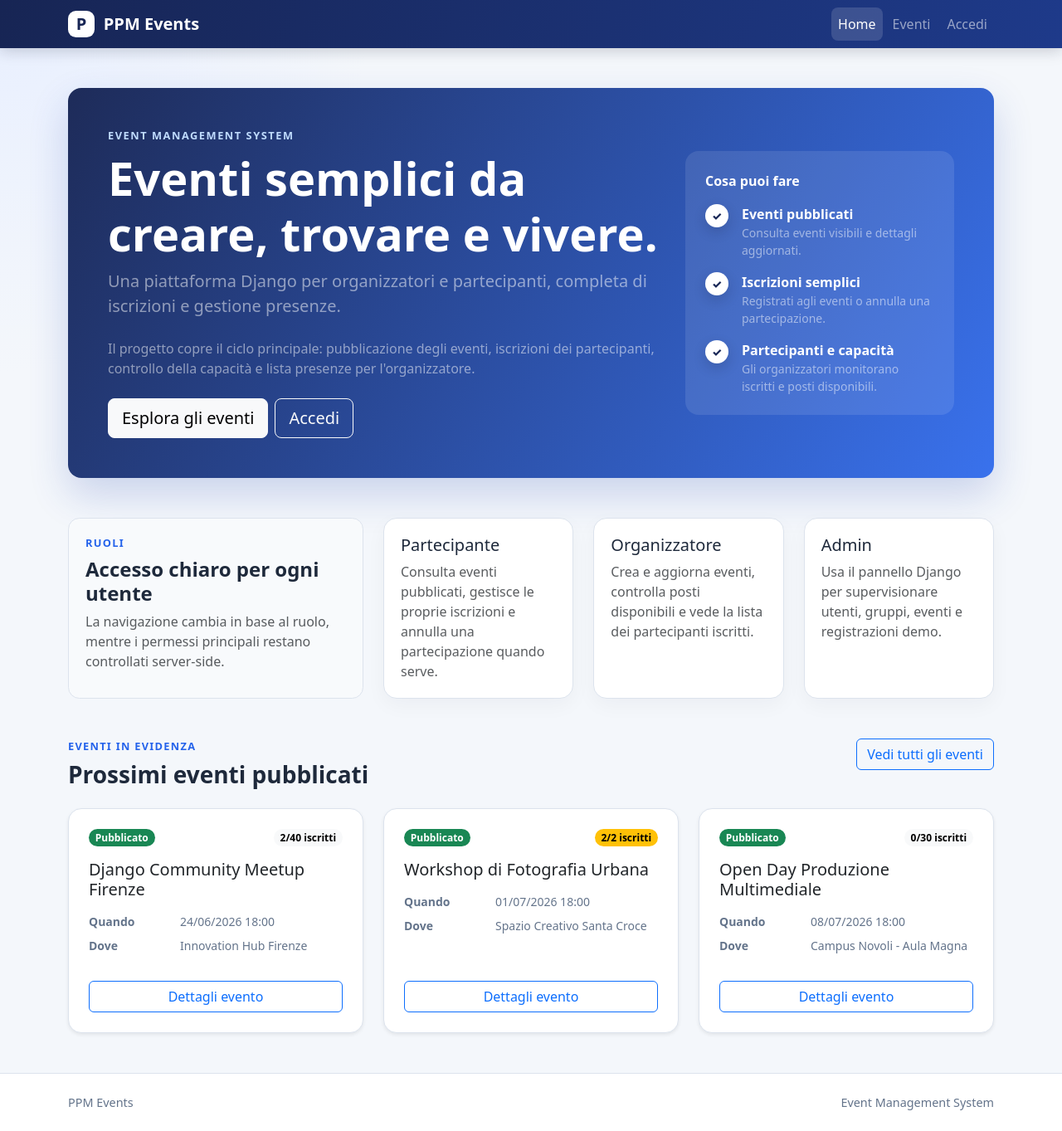
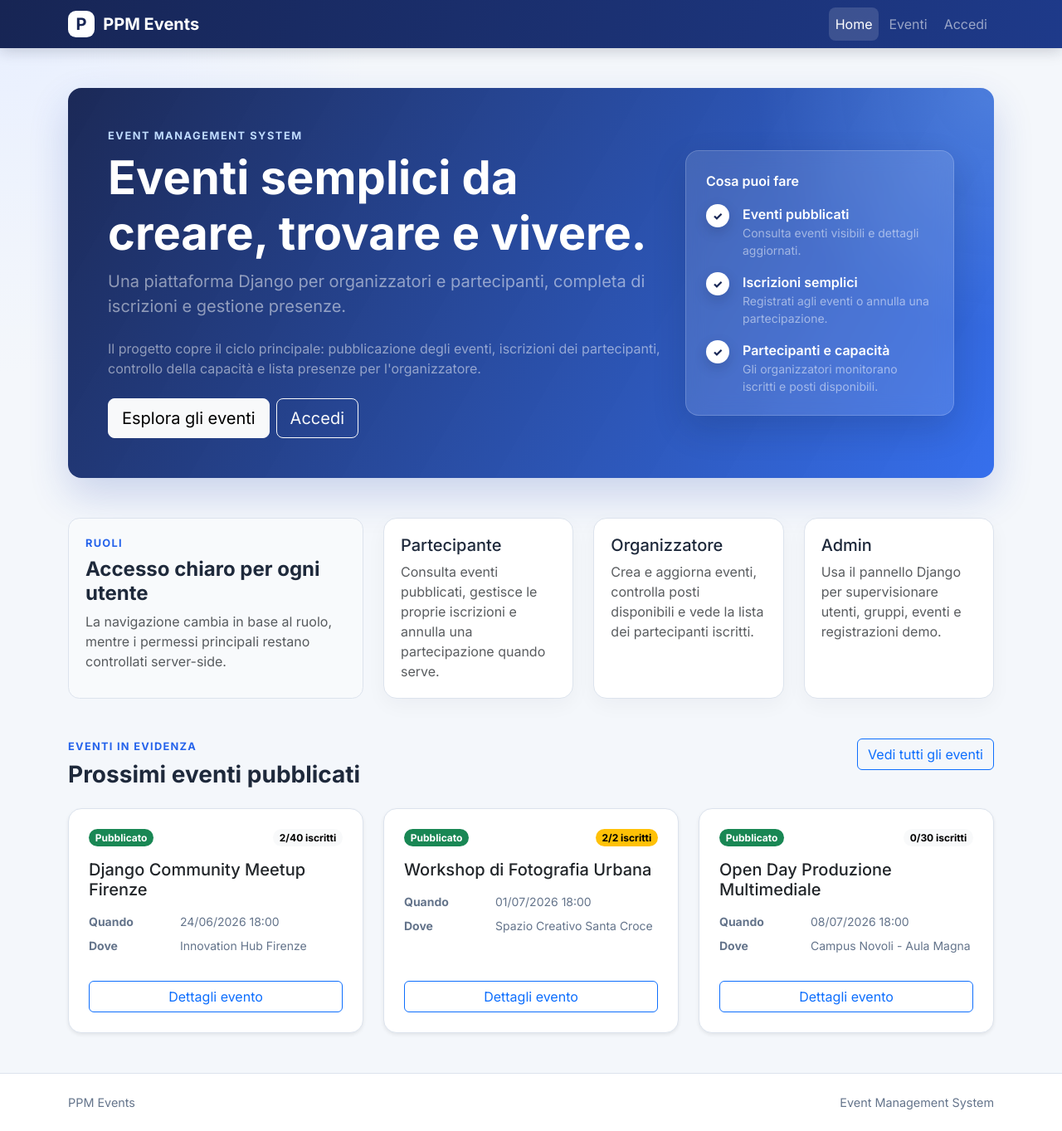
Before and after one commit to Adrycasta04/PPM-Event-Management, a Django app: page / in a window 1280 px wide. Shown: the whole page at 83% size. Run offline with Django 5.2, Linux system fonts and the light colour scheme; data comes from the database, SQL or seed files in the repository.

Commit message:
Refine homepage visual styling

```diff
--- a/static/css/styles.css
+++ b/static/css/styles.css
@@ -17,6 +17,7 @@ body {
     display: flex;
     flex-direction: column;
     color: #1e293b;
+    font-family: "Inter", system-ui, -apple-system, BlinkMacSystemFont, "Segoe UI", sans-serif;
     background:
         radial-gradient(circle at top left, #e8efff 0, transparent 28rem),
         var(--ppm-background);
@@ -94,7 +95,8 @@ button:focus-visible,
     overflow: hidden;
     color: #fff;
     background:
-        linear-gradient(120deg, rgba(23, 37, 84, 0.97), rgba(37, 99, 235, 0.9));
+        radial-gradient(circle at top right, rgba(147, 197, 253, 0.28), transparent 18rem),
+        linear-gradient(120deg, rgba(23, 37, 84, 0.98), rgba(37, 99, 235, 0.92));
     border: 0;
     box-shadow: 0 1.25rem 3rem rgba(30, 64, 175, 0.2);
 }
@@ -121,6 +123,26 @@ button:focus-visible,
     box-shadow: 0 0.35rem 0.9rem rgba(15, 23, 42, 0.18);
 }
 
+.hero-feature-panel {
+    background: rgba(255, 255, 255, 0.12);
+    border: 1px solid rgba(255, 255, 255, 0.18);
+    box-shadow: 0 1rem 2.5rem rgba(15, 23, 42, 0.16);
+    backdrop-filter: blur(0.7rem);
+}
+
+.btn {
+    transition:
+        color 160ms ease,
+        background-color 160ms ease,
+        border-color 160ms ease,
+        box-shadow 160ms ease,
+        transform 160ms ease;
+}
+
+.btn:hover {
+    transform: translateY(-0.08rem);
+}
+
 .page-header {
     margin-bottom: 2rem;
 }
@@ -139,10 +161,14 @@ button:focus-visible,
 }
 
 .event-card {
-    transition: transform 160ms ease, box-shadow 160ms ease;
+    transition:
+        border-color 160ms ease,
+        transform 160ms ease,
+        box-shadow 160ms ease;
 }
 
 .event-card:hover {
+    border-color: rgba(37, 99, 235, 0.22);
     transform: translateY(-0.2rem);
     box-shadow: 0 1rem 2rem rgba(15, 23, 42, 0.1) !important;
 }
@@ -295,6 +321,14 @@ textarea.form-control {
         transition: none;
     }
 
+    .btn {
+        transition: none;
+    }
+
+    .btn:hover {
+        transform: none;
+    }
+
     .event-card:hover {
         transform: none;
     }
--- a/templates/base.html
+++ b/templates/base.html
@@ -5,6 +5,12 @@
     <meta charset="utf-8">
     <meta name="viewport" content="width=device-width, initial-scale=1">
     <title>{% block title %}PPM Events{% endblock %}</title>
+    <link rel="preconnect" href="https://fonts.googleapis.com">
+    <link rel="preconnect" href="https://fonts.gstatic.com" crossorigin>
+    <link
+        href="https://fonts.googleapis.com/css2?family=Inter:wght@400;500;600;700;800&display=swap"
+        rel="stylesheet"
+    >
     <link
         href="https://cdn.jsdelivr.net/npm/bootstrap@5.3.3/dist/css/bootstrap.min.css"
         rel="stylesheet"
--- a/templates/events/home.html
+++ b/templates/events/home.html
@@ -48,7 +48,7 @@
             </div>
         </div>
         <div class="col-lg-4">
-            <div class="bg-white bg-opacity-10 rounded-4 p-4">
+            <div class="hero-feature-panel rounded-4 p-4">
                 <p class="fw-semibold mb-3">Cosa puoi fare</p>
                 <div class="d-flex gap-3 mb-3">
                     <span class="hero-feature-icon" aria-hidden="true">&check;</span>
```
